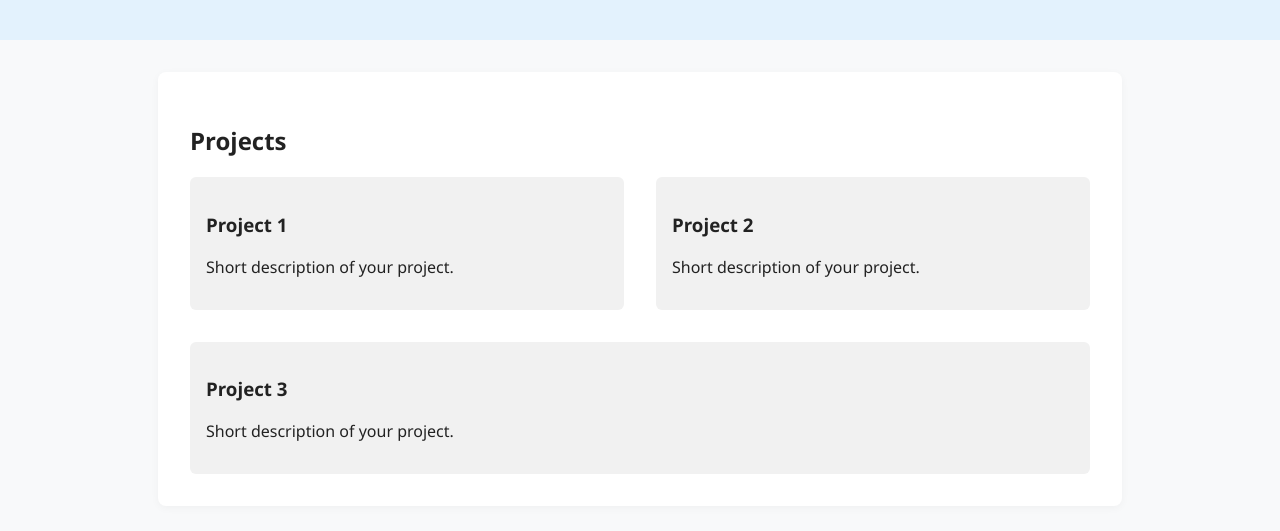
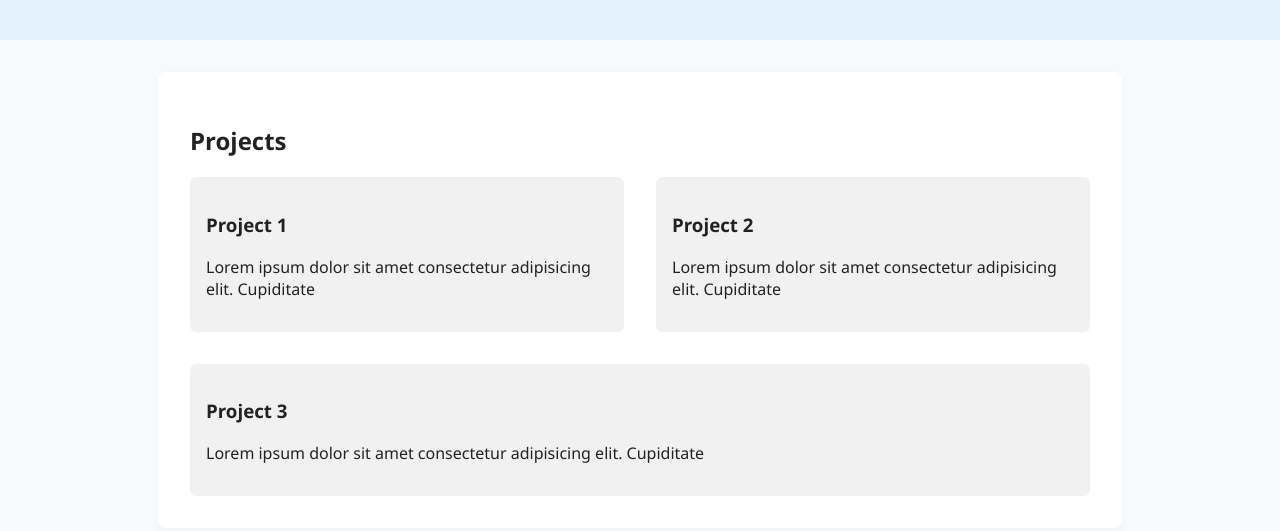
Before and after one commit to HardikUpadhyay007/HardikUpadhyay007.github.io, a plain HTML site: page portfolio/index.html in a window 1280 px wide. Shown: the part 326-857 px from the top of the page. Drawn offline with Linux system fonts and the light colour scheme.

```diff
--- a/portfolio/index.html
+++ b/portfolio/index.html
@@ -40,15 +40,24 @@
             <div class="projects-list">
                 <div class="project-card">
                     <h3>Project 1</h3>
-                    <p>Short description of your project.</p>
+                    <p>
+                        Lorem ipsum dolor sit amet consectetur adipisicing elit.
+                        Cupiditate
+                    </p>
                 </div>
                 <div class="project-card">
                     <h3>Project 2</h3>
-                    <p>Short description of your project.</p>
+                    <p>
+                        Lorem ipsum dolor sit amet consectetur adipisicing elit.
+                        Cupiditate
+                    </p>
                 </div>
                 <div class="project-card">
                     <h3>Project 3</h3>
-                    <p>Short description of your project.</p>
+                    <p>
+                        Lorem ipsum dolor sit amet consectetur adipisicing elit.
+                        Cupiditate
+                    </p>
                 </div>
             </div>
         </section>
```
Also changed, not shown: index.html (+1 -0 lines).
